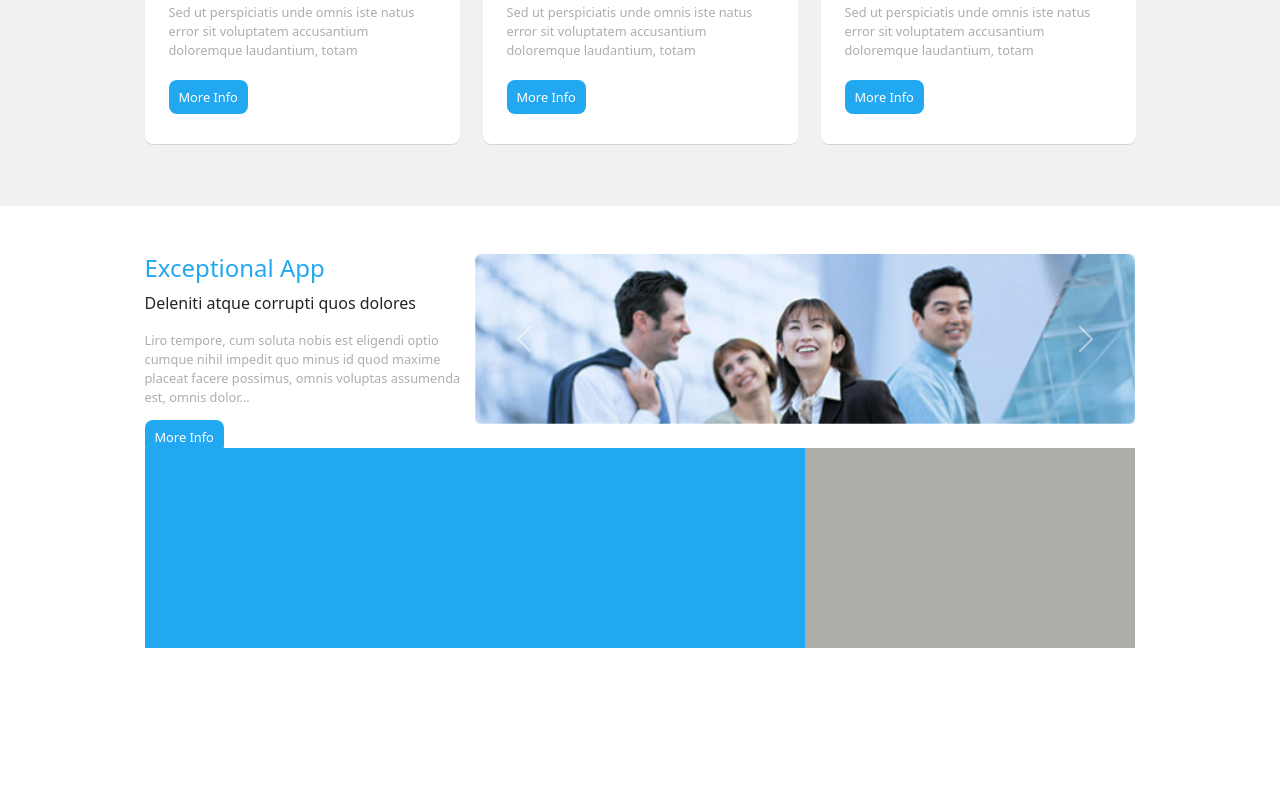
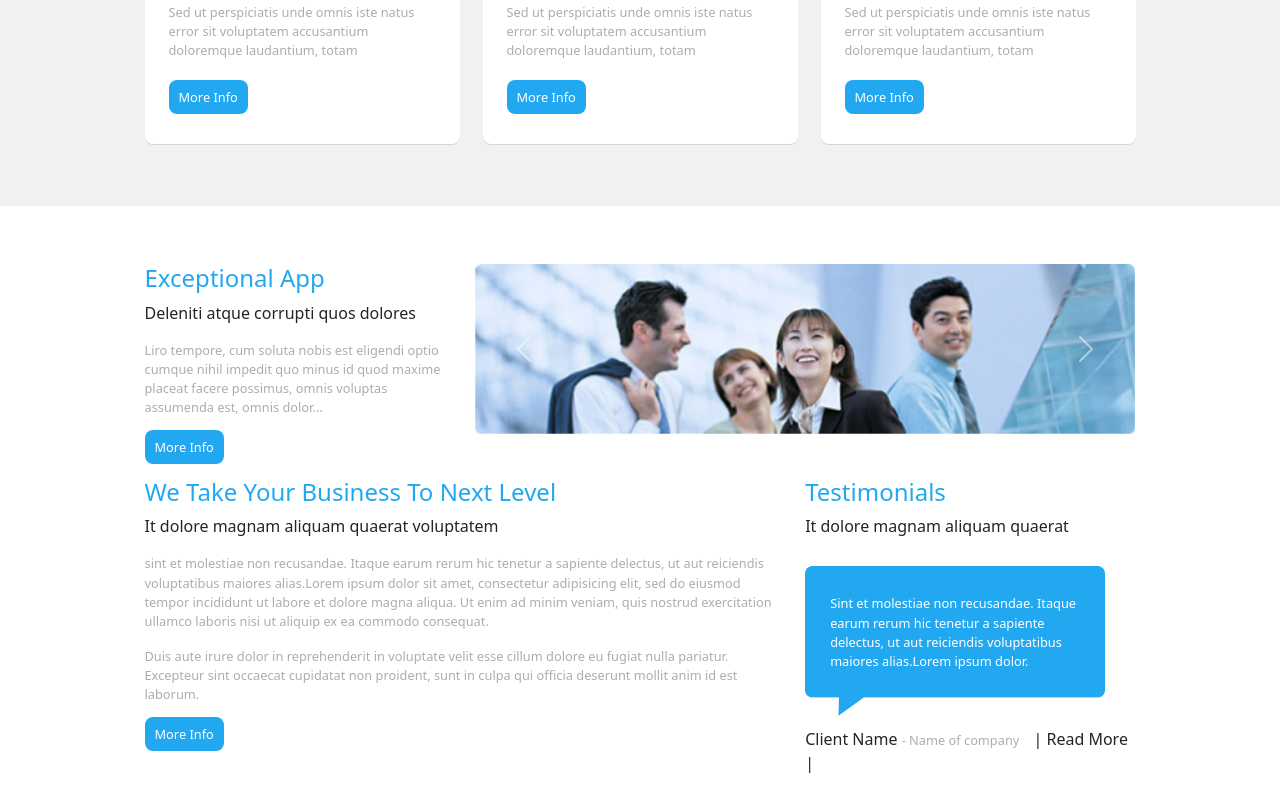
Before and after one commit to GabrielBCD/atividade-web1, a plain HTML site: page index.html in a window 1280 px wide. Shown: the part 657-1469 px from the top of the page. Drawn offline with nearby package versions, Linux system fonts and the light colour scheme.

Commit message:
COMMIT SEM NOME

```diff
--- a/index.html
+++ b/index.html
@@ -130,11 +130,39 @@
                         </div>
                     </div>
                 </div>
-                <div class="col-lg-8" style="height: 200px; background-color: #22a8f0">
-                    <div class="div3"></div>
+                <div class="col-lg-8">
+                    <div class="div3">
+                        <h3 class="card-titulo">We Take Your Business To Next Level</h3>
+                        <p>It dolore magnam aliquam quaerat voluptatem</p>
+                        <p class="card-texto">sint et molestiae non recusandae. Itaque earum rerum hic tenetur a
+                            sapiente delectus, ut aut reiciendis
+                            voluptatibus maiores alias.Lorem ipsum dolor sit amet, consectetur adipisicing elit, sed do
+                            eiusmod tempor
+                            incididunt ut labore et dolore magna aliqua. Ut enim ad minim veniam, quis nostrud
+                            exercitation ullamco
+                            laboris nisi ut aliquip ex ea commodo consequat.
+                        </p>
+                        <p class="card-texto">Duis aute irure dolor in reprehenderit in voluptate velit esse cillum
+                            dolore eu fugiat nulla pariatur. Excepteur
+                            sint occaecat cupidatat non proident, sunt in culpa qui officia deserunt mollit anim id est
+                            laborum.
+                        </p>
+                        <a href="" class="card-about-link mt-3">More Info</a>
+                    </div>
                 </div>
-                <div class="col-lg-4" style="height: 200px; background-color: #afadaa">
-                    <div class="div4"></div>
+                <div class="col-lg-4">
+                    <div class="div4">
+                        <h3 class="card-titulo">Testimonials</h3>
+                        <p>It dolore magnam aliquam quaerat</p>
+                        <div class="div-balao">
+                            <p class="card-texto text-balao">Sint et molestiae non recusandae. Itaque
+                                earum rerum hic tenetur a sapiente
+                                delectus, ut aut reiciendis voluptatibus
+                                maiores alias.Lorem ipsum dolor.</p>
+                        </div>
+                        <p>Client Name <span class="card-texto">- Name of company</span> <span class="read-more">| Read More |</span></p>
+
+                    </div>
                 </div>
             </div>
         </div>
--- a/style.scss
+++ b/style.scss
@@ -239,19 +239,23 @@ header {
     --bs-gutter-x: 0;
 }
 
-.div1{
-    margin-right: 10px;
+.div1, .div2, .div3, .div4 {
+    margin-top: 10px;
+    margin-bottom: 10px;
 }
 
-@media (max-width: 1024px)  {
-    .div1, .div2, .div3, .div4{
+.div1, .div3 {
+    margin-right: 20px;
+}
+
+@media (max-width: 1024px) {
+    .div1, .div2, .div3, .div4 {
         margin-right: 20px;
         margin-left: 20px;
     }
 }
 
 @media (max-width: 991px) {
-
     .div1, .div2, .div3, .div4 {
         max-width: 300px;
         margin-right: auto;
@@ -259,3 +263,22 @@ header {
         margin-bottom: 20px;
     }
 }
+
+.div-balao {
+    display: block;
+    background-image: url("images/testimonilas-bg.gif");
+    background-repeat: no-repeat;
+    background-position: left;
+    padding: 40px;
+
+    color: white;
+}
+
+.text-balao {
+    color: white;
+    margin-left: -15px;
+}
+
+.read-more{
+    margin-left: 10px;
+}
```
Also changed, not shown: style.css, 1 other file.
